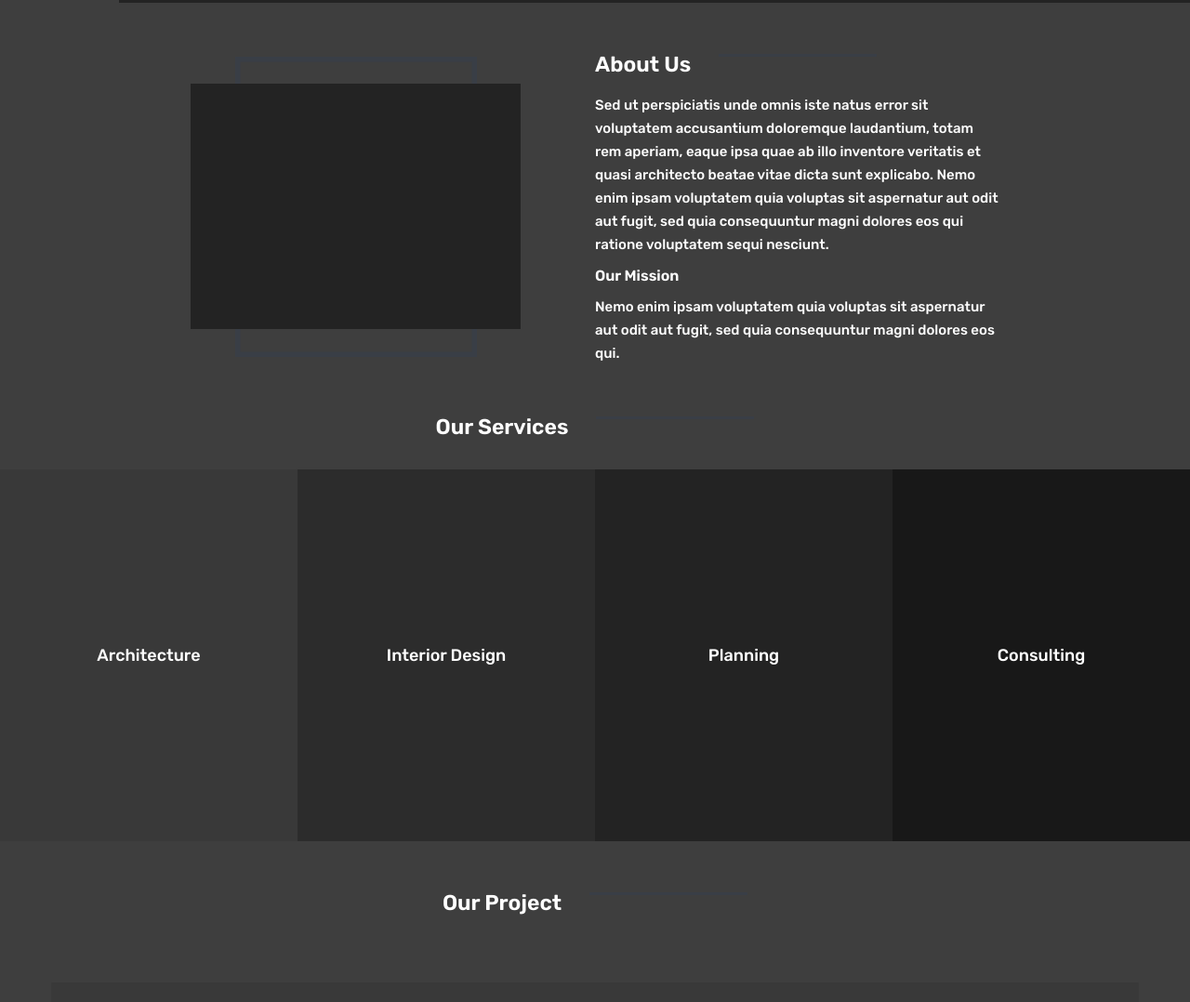
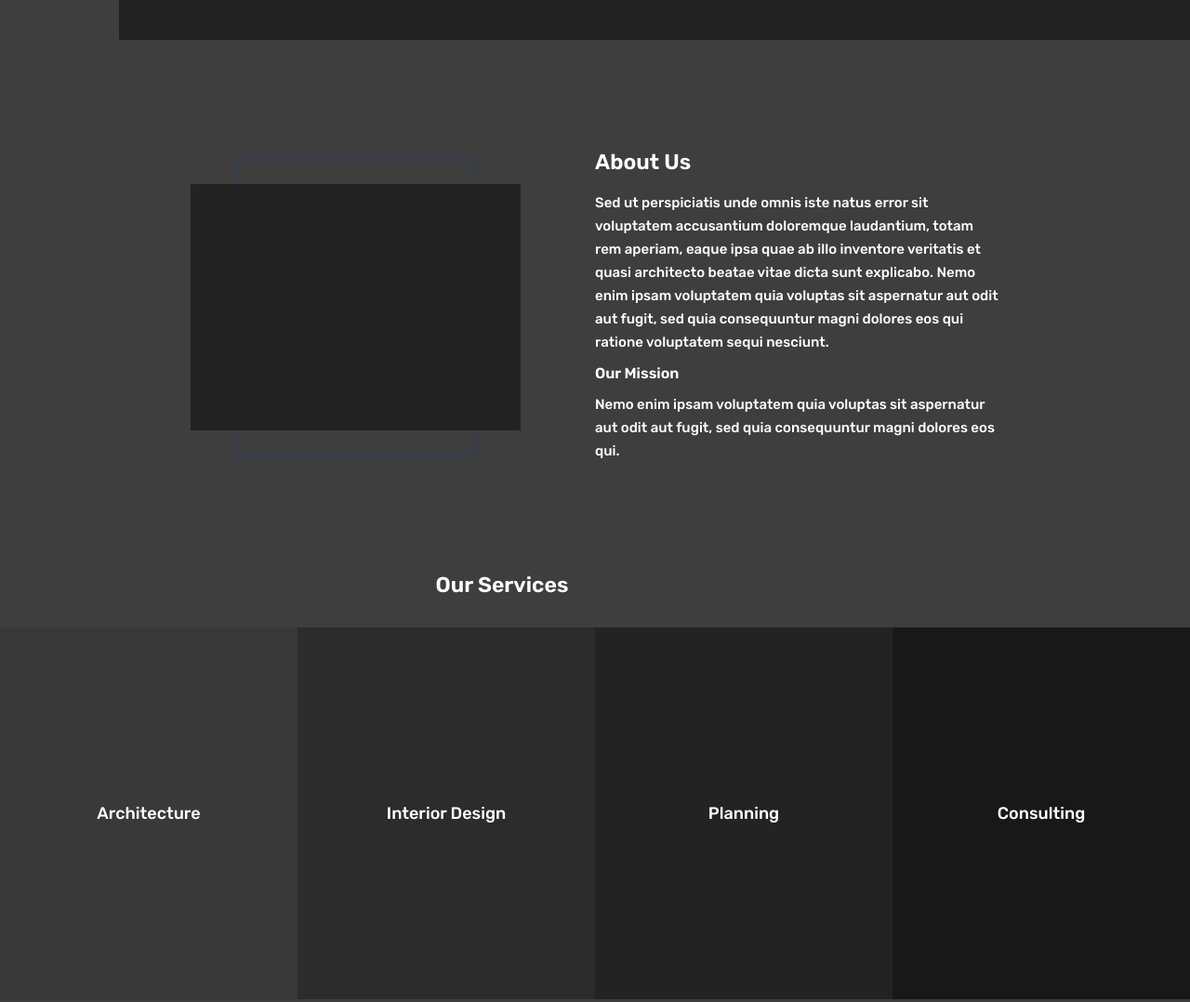
Before and after one commit to ishioshvili/arch_basement, a plain HTML site: page index.html in a window 1280 px wide. Shown: the part 656-1734 px from the top of the page at 93% size. Drawn offline with nearby package versions, Linux system fonts and the light colour scheme.

Commit message:
feat: add shadow effect and margins

```diff
--- a/style.css
+++ b/style.css
@@ -63,10 +63,11 @@ header {
 	justify-content: center;
 	padding-top: 40px;
 	padding-bottom: 40px;
-	position: fixed;
+	position:fixed;
 	width: 100%;
 	z-index: 999;
 	background-color: #3E3E3E;
+	box-shadow: 0 4px 8px 0 rgba(0, 0, 0, 0.2), 0 6px 20px 0 rgba(0, 0, 0, 0.19);
 }
 
 .logoImage {
@@ -105,7 +106,7 @@ li:hover {
 	flex-direction: column;
 	align-items: center;
 	justify-content: center;
-	margin-top: 70px;
+	margin-top: 110px;
 }
 
 .mainProjectImage {
@@ -164,7 +165,6 @@ p {
 	display: flex;
 	align-items: center;
 	justify-content: center;
-	padding-top: 48px;
 }
 
 .frame {
@@ -181,10 +181,14 @@ p {
 
 .aboutUs {
 	display: flex;
-	flex-direction: row;
 	width: 870px;
 	margin: auto;
 	color: white;
+	padding-top: 120px;
+}
+
+.ourServices {
+	padding-top: 120px;
 }
 
 h2 {
@@ -198,7 +202,6 @@ h2 {
 	display: flex;
 	align-items: flex-start;
 	justify-content: center;
-	margin-top: 55px;
 	margin-bottom: 34px;
 }
 
@@ -238,6 +241,7 @@ h2 {
 	display: flex;
 	flex-direction: column;
 	align-items: center;
+	padding-top: 120px;
 }
 
 .ourProject img {
```
